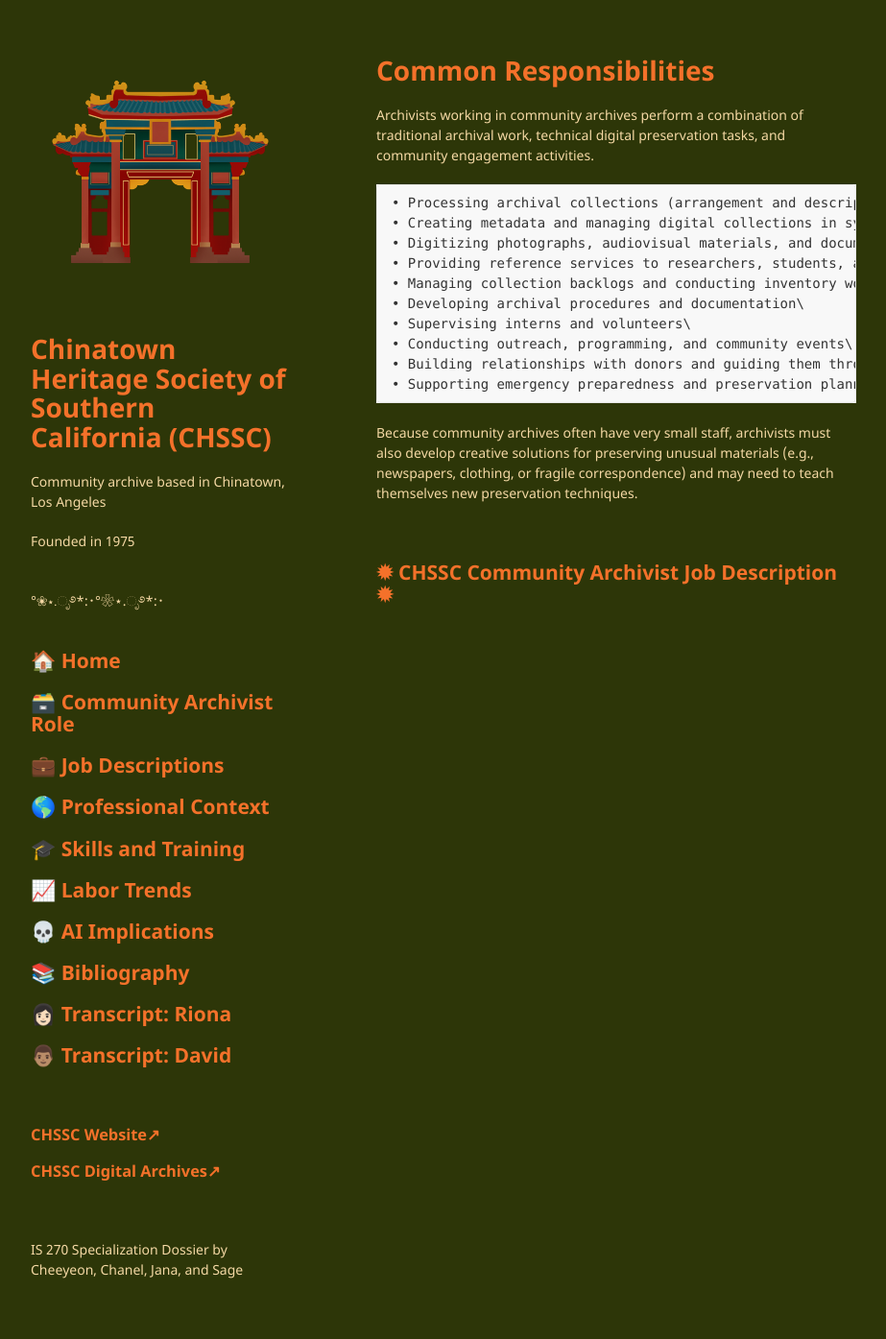
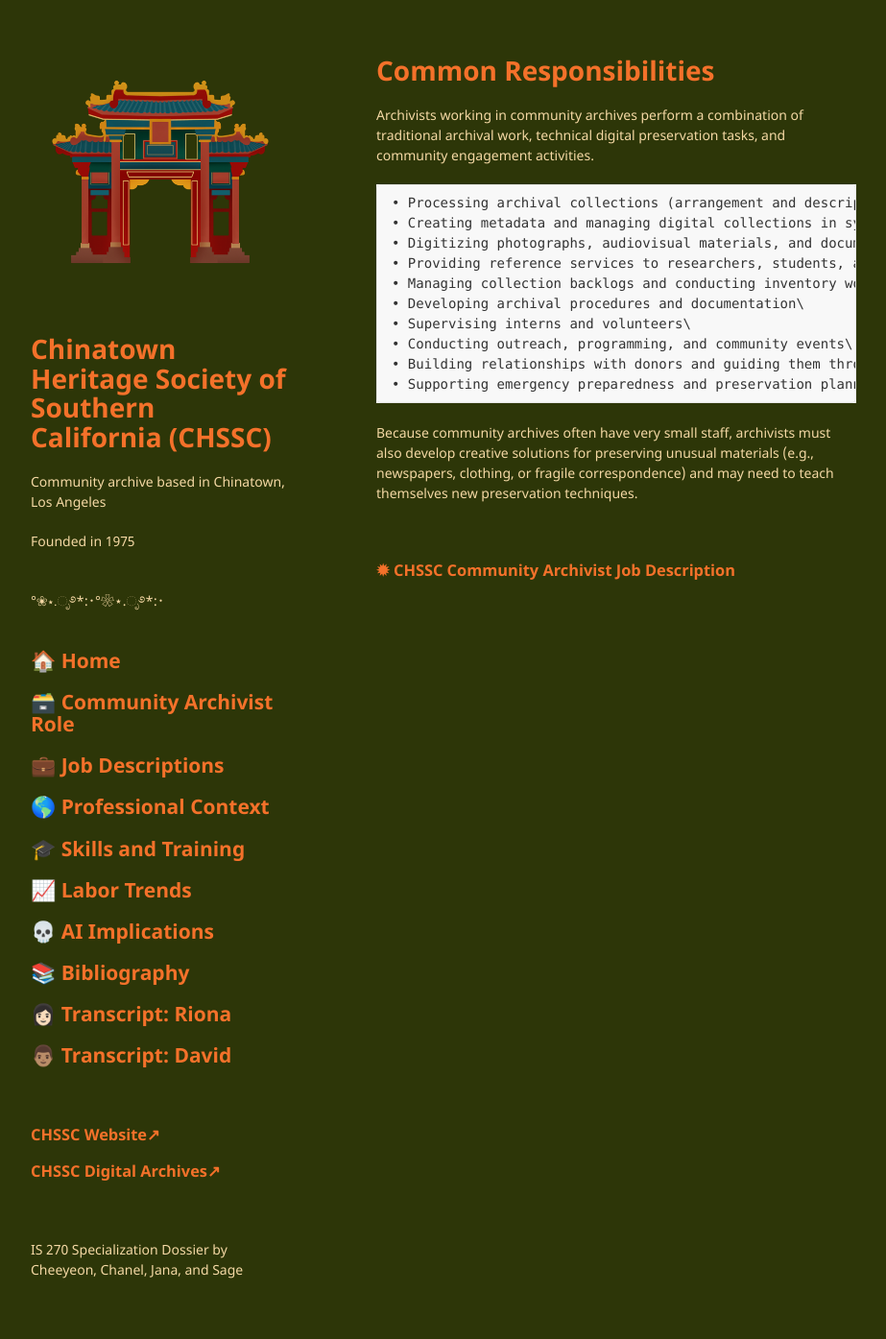
Before and after one commit to chaanelly/IS270-CHSSC, a Jekyll site: the page built from pages/community-archivist.md, in a window 1280 px wide. Shown: the whole page at 96% size, without its empty margins (178-1101 px from the left). Built offline with Jekyll 4.4.1, drawn with Linux system fonts in a browser that asks for light colours; our own code applies the rules of GitHub Pages for plain Markdown files.

```diff
--- a/pages/community-archivist.md
+++ b/pages/community-archivist.md
@@ -16,4 +16,4 @@ Because community archives often have very small staff, archivists must also dev
 
 <br>
 
-## [✹ CHSSC Community Archivist Job Description ✹](https://turtledurdle.github.io/IS270-CHSSC/CHSSC_Community_Archivist_Job_Description_v2.pdf)
+### [✹ CHSSC Community Archivist Job Description](https://turtledurdle.github.io/IS270-CHSSC/CHSSC_Community_Archivist_Job_Description_v2.pdf)
```
